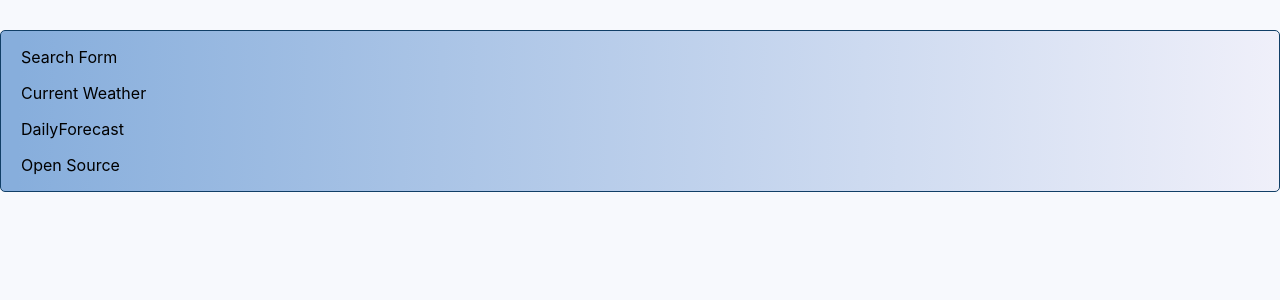
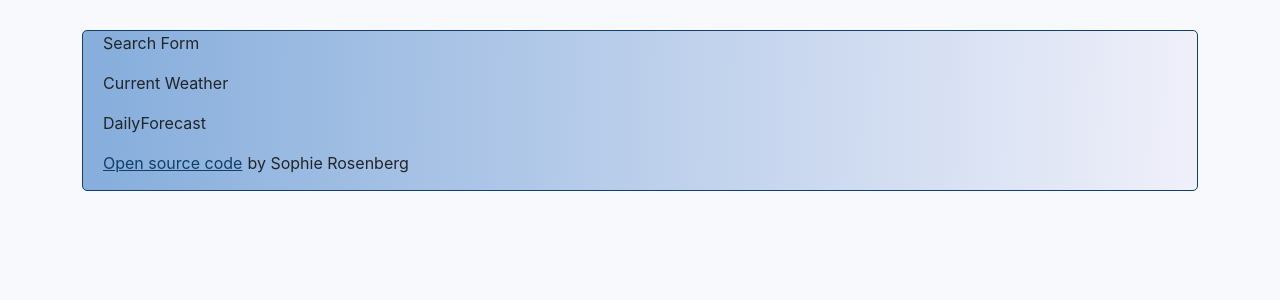
Before and after one commit to Sophie-CR/react-weather-app, a React (Create React App) app: page / in a window 1280 px wide. Shown: the top 300 px of the page. Built offline with nearby package versions, Linux system fonts and the light colour scheme.

Commit message:
Imported Bootstrap, linked to code on GitHub

```diff
--- a/public/index.html
+++ b/public/index.html
@@ -6,8 +6,8 @@
     <meta name="viewport" content="width=device-width, initial-scale=1" />
     <meta name="theme-color" content="#000000" />
     <meta
-      name="description"
-      content="Web site created using create-react-app"
+      name="React Weather App by Sophie Rosenberg"
+      content="Weather application developed by Sophie Rosenberg"
     />
     <link rel="apple-touch-icon" href="%PUBLIC_URL%/logo192.png" />
     <!--
@@ -24,7 +24,13 @@
       work correctly both with client-side routing and a non-root public URL.
       Learn how to configure a non-root public URL by running `npm run build`.
     -->
-    <title>React App</title>
+    <title>React Weather App | Sophie Rosenberg</title>
+    <link
+      href="https://cdn.jsdelivr.net/npm/bootstrap@5.2.0/dist/css/bootstrap.min.css"
+      rel="stylesheet"
+      integrity="sha384-gH2yIJqKdNHPEq0n4Mqa/HGKIhSkIHeL5AyhkYV8i59U5AR6csBvApHHNl/vI1Bx"
+      crossorigin="anonymous"
+    />
   </head>
   <body>
     <noscript>You need to enable JavaScript to run this app.</noscript>
--- a/src/OpenSource.js
+++ b/src/OpenSource.js
@@ -1,5 +1,18 @@
 import React from "react";
 import "./OpenSource.css";
 export default function OpenSource() {
-  return <p>Open Source</p>;
+  return (
+    <div className="open-source">
+      <a
+        href="https://github.com/Sophie-CR/react-weather-app"
+        target="_blank"
+        rel="noreferrer"
+        className="open-source-link"
+        title="View the source code on GitHub"
+      >
+        Open source code
+      </a>
+      by Sophie Rosenberg
+    </div>
+  );
 }
```
